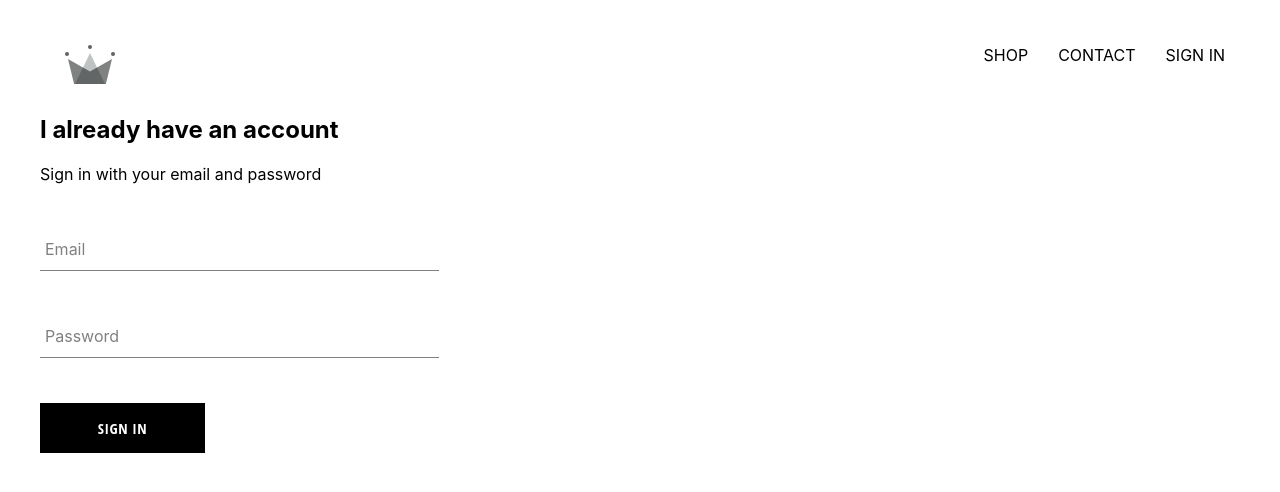
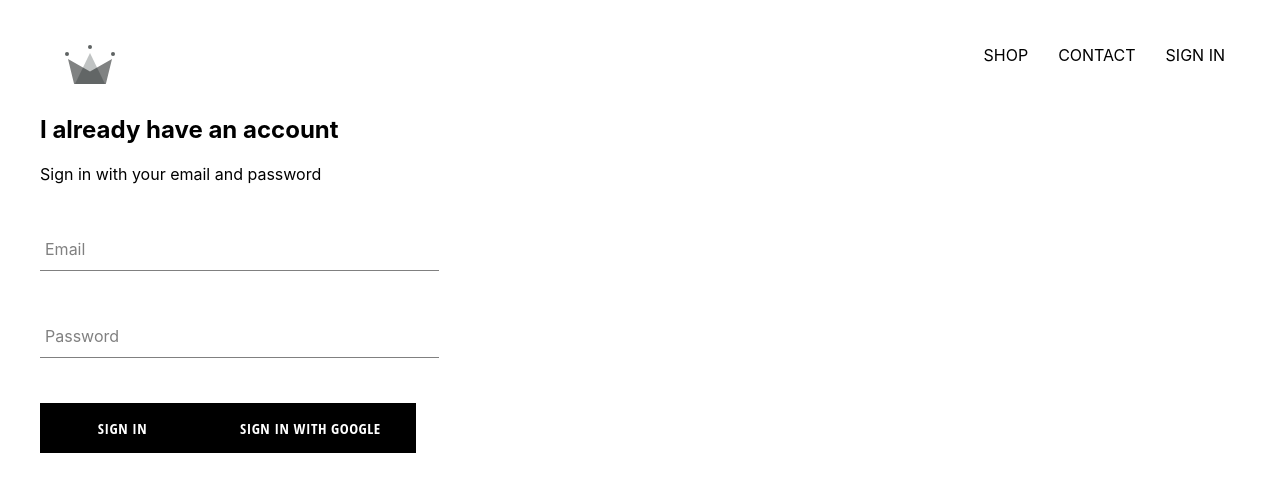
Before and after one commit to imran-farooq7/fc-app, a React (Create React App) app: page /signin in a window 1280 px wide. Shown: the top 492 px of the page. Built offline with nearby package versions, Linux system fonts and the light colour scheme; no server answers.

Commit message:
Google Signin implemented with OAuth

```diff
--- a/src/App.js
+++ b/src/App.js
@@ -4,8 +4,22 @@ import { Routes, Route } from "react-router-dom";
 import ShopPage from "./pages/shop/shop";
 import Header from "./component/header/Header";
 import SigninSignup from "./pages/SigninSignout/SigninSignup";
+import { auth } from "./firebase";
+import { useEffect, useState } from "react";
 
 function App() {
+	const [currentUser, setCurrentUser] = useState(null);
+	let unsubscribeUserAuth = null;
+	useEffect(() => {
+		unsubscribeUserAuth = auth.onAuthStateChanged((user) => {
+			setCurrentUser(user);
+			console.log(user);
+		});
+		return () => {
+			unsubscribeUserAuth();
+		};
+	}, []);
+
 	return (
 		<div>
 			<Header />
--- a/src/component/Signin/Signin.js
+++ b/src/component/Signin/Signin.js
@@ -2,6 +2,7 @@ import React, { useState } from "react";
 import Button from "../Button/Button";
 import FormInput from "../FormInput/FormInput";
 import "./Signin.scss";
+import { signInWithGoogle } from "../../firebase";
 
 const Signin = () => {
 	const [credentials, setCredentials] = useState({
@@ -46,6 +47,9 @@ const Signin = () => {
 				<Button type="submit" value="submit">
 					Sign in
 				</Button>
+				<Button type="submit" value="submit" onClick={signInWithGoogle}>
+					Sign in With Google
+				</Button>
 			</form>
 		</div>
 	);
--- a/src/firebase.js
+++ b/src/firebase.js
@@ -1,8 +1,7 @@
 // Import the functions you need from the SDKs you need
 import { initializeApp } from "firebase/app";
-// TODO: Add SDKs for Firebase products that you want to use
-// https://firebase.google.com/docs/web/setup#available-libraries
-
+import { getFirestore } from "firebase/firestore";
+import { getAuth, GoogleAuthProvider, signInWithPopup } from "firebase/auth";
 // Your web app's Firebase configuration
 const firebaseConfig = {
 	apiKey: "AIzaSyCD_ot5ZLJN8XPUleLJtqlNZ7E1s7DsXwc",
@@ -15,3 +14,28 @@ const firebaseConfig = {
 
 // Initialize Firebase
 const app = initializeApp(firebaseConfig);
+const db = getFirestore(app);
+export const auth = getAuth(app);
+const provider = new GoogleAuthProvider();
+provider.setCustomParameters({ prompt: "select_account" });
+export const signInWithGoogle = () => {
+	signInWithPopup(auth, provider)
+		.then((result) => {
+			// This gives you a Google Access Token. You can use it to access the Google API.
+			const credential = GoogleAuthProvider.credentialFromResult(result);
+			const token = credential.accessToken;
+			// The signed-in user info.
+			const user = result.user;
+			// ...
+		})
+		.catch((error) => {
+			// Handle Errors here.
+			const errorCode = error.code;
+			const errorMessage = error.message;
+			// The email of the user's account used.
+			const email = error.customData.email;
+			// The AuthCredential type that was used.
+			const credential = GoogleAuthProvider.credentialFromError(error);
+			// ...
+		});
+};
```
